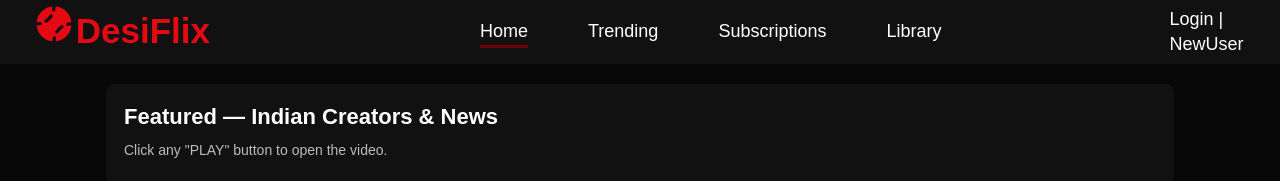
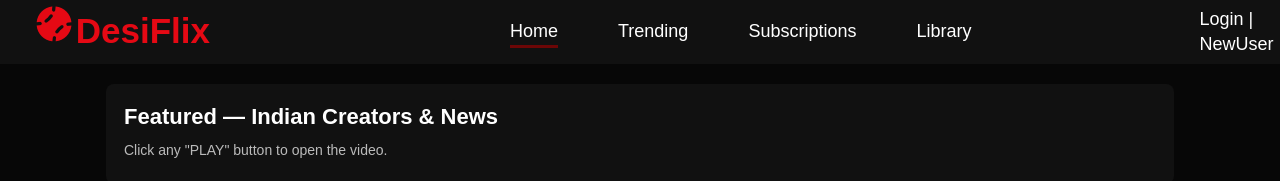
Before and after one commit to radiantclasses155-cmyk/Desiflix.com, a plain HTML site: page index.html in a window 1280 px wide. Shown: the top 181 px of the page. Drawn offline with Linux system fonts and the light colour scheme.

Commit message:
Add files via upload
Signed-off-by: Jitesh Yadav <radiantclasses155@gmail.com>

```diff
--- a/style.css
+++ b/style.css
@@ -71,7 +71,7 @@
     padding-top:3px;
     padding-left:2px;
     display:flex;
-   margin-left:220px;
+   margin-left:250px;
 }
 .nav-ops a{
     color:white;
```
